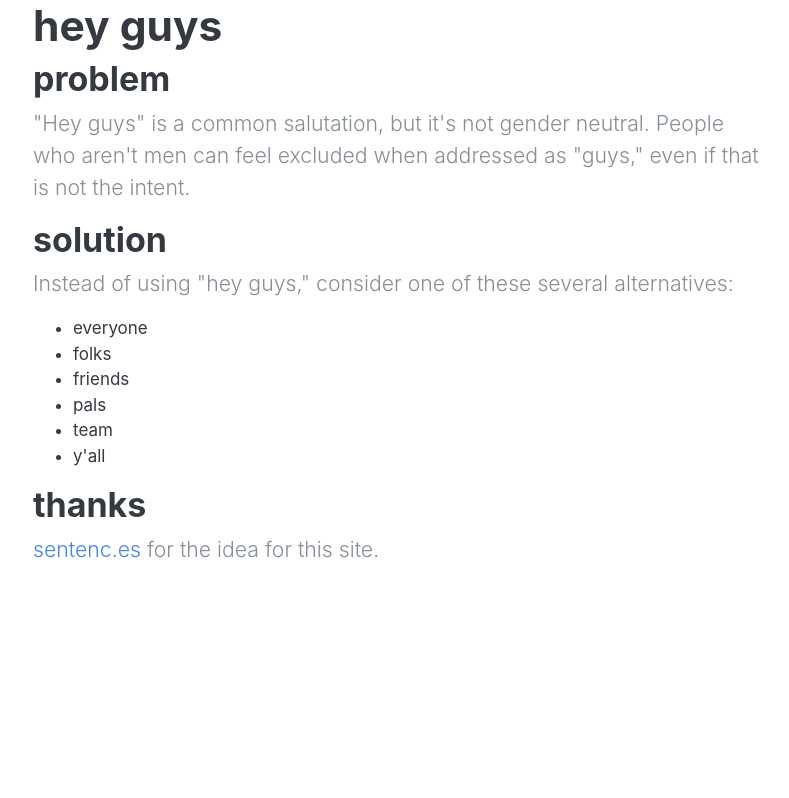
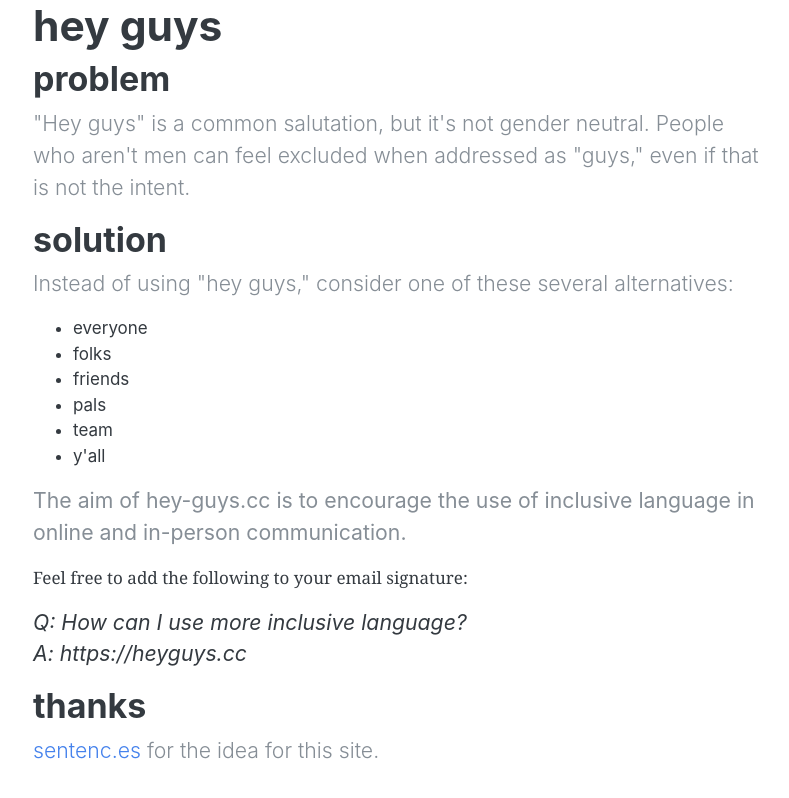
Before and after one commit to williln/heyguys.cc, a Jekyll site: the page built from index.md, in a window 1280 px wide. Shown: the top 798 px of the page, without its empty margins (52-841 px from the left). Built offline with Jekyll 4.4.1, drawn with Linux system fonts in a browser that asks for light colours; nearby versions of some CDN libraries.

Commit message:
:pencil: add some language

```diff
--- a/index.md
+++ b/index.md
@@ -22,6 +22,9 @@ layout: default
           <li>team</li>
           <li>y'all</li>
         </ul>
+        <p class="lead"><strong>The aim of hey-guys.cc is to encourage the use of inclusive language in online and in-person communication.</strong></p>
+        <p>Feel free to add the following to your email signature:</p>
+        <blockquote class="blockquote">Q: How can I use more inclusive language?<br>A: https://heyguys.cc</blockquote>
         <h2>thanks</h2>
         <p class="lead"><a href="http://sentenc.es/">sentenc.es</a> for the idea for this site.</p>
       </div>
```
